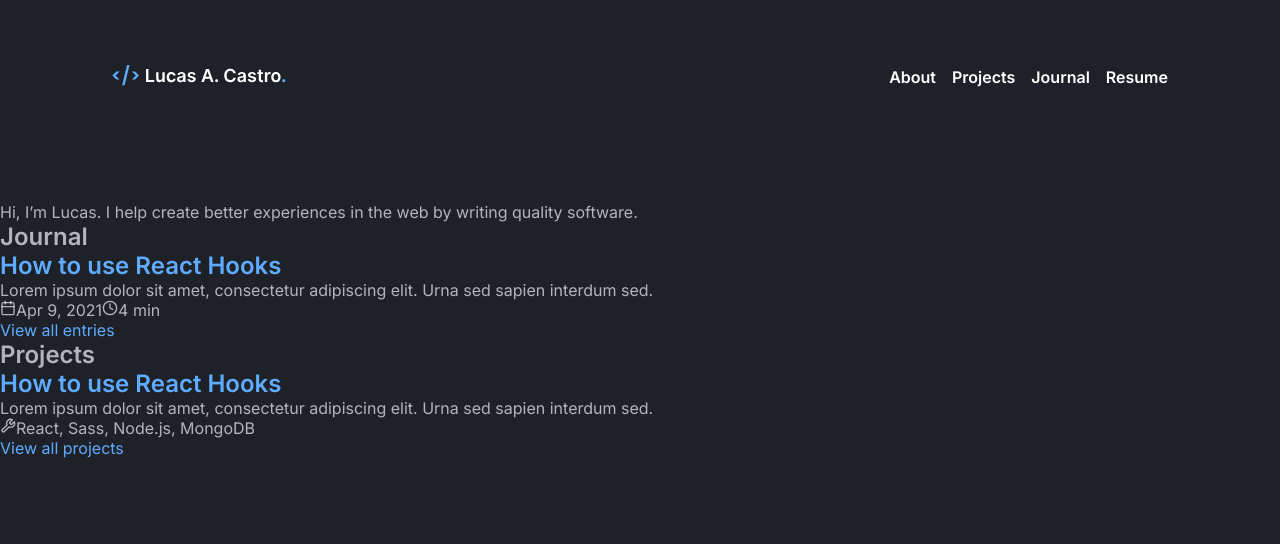
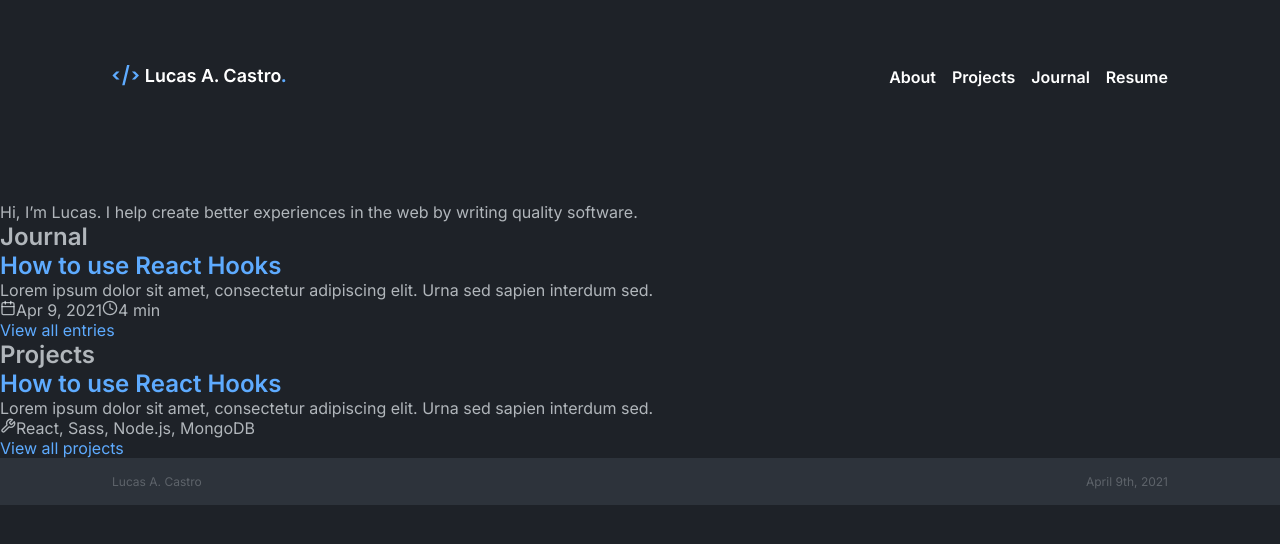
Before and after one commit to lucasamonrc/v1, a Next.js app: page / in a window 1280 px wide. Shown: the top 544 px of the page. Built offline with nearby package versions, Linux system fonts and the light colour scheme.

Commit message:
feature: add footer component

```diff
--- /dev/null
+++ b/src/components/Footer.tsx
@@ -0,0 +1,12 @@
+import common from '../styles/common.module.scss';
+
+export default function Footer() {
+  return (
+    <footer>
+      <div className={common.container}>
+        <p>Lucas A. Castro</p>
+        <time>April 9th, 2021</time>
+      </div>
+    </footer>
+  );
+}
--- a/src/pages/_app.tsx
+++ b/src/pages/_app.tsx
@@ -1,4 +1,5 @@
 import Header from '../components/Header';
+import Footer from '../components/Footer';
 
 import '../styles/global.scss';
 
@@ -7,6 +8,7 @@ function MyApp({ Component, pageProps }) {
     <>
       <Header />
       <Component {...pageProps} />
+      <Footer />
     </>
   );
 }
--- a/src/styles/global.scss
+++ b/src/styles/global.scss
@@ -9,7 +9,7 @@
   --background: #1E2228;
   --footer: #2D333B;
   --heading: #FFFFFF;
-  --body: #F0F5F9B3;
+  --body: #f0f5f9b3;
   --disabled: #F0F5F940;
 }
 
@@ -46,3 +46,16 @@ a {
     text-decoration: underline;
   }
 }
+
+footer {
+  padding: 1rem 0;
+  background: (var(--footer));
+
+  div {
+    display: flex;
+    align-items: center;
+    justify-content: space-between;
+    color: var(--disabled);
+    font-size: 0.75rem;
+  }
+}
```
